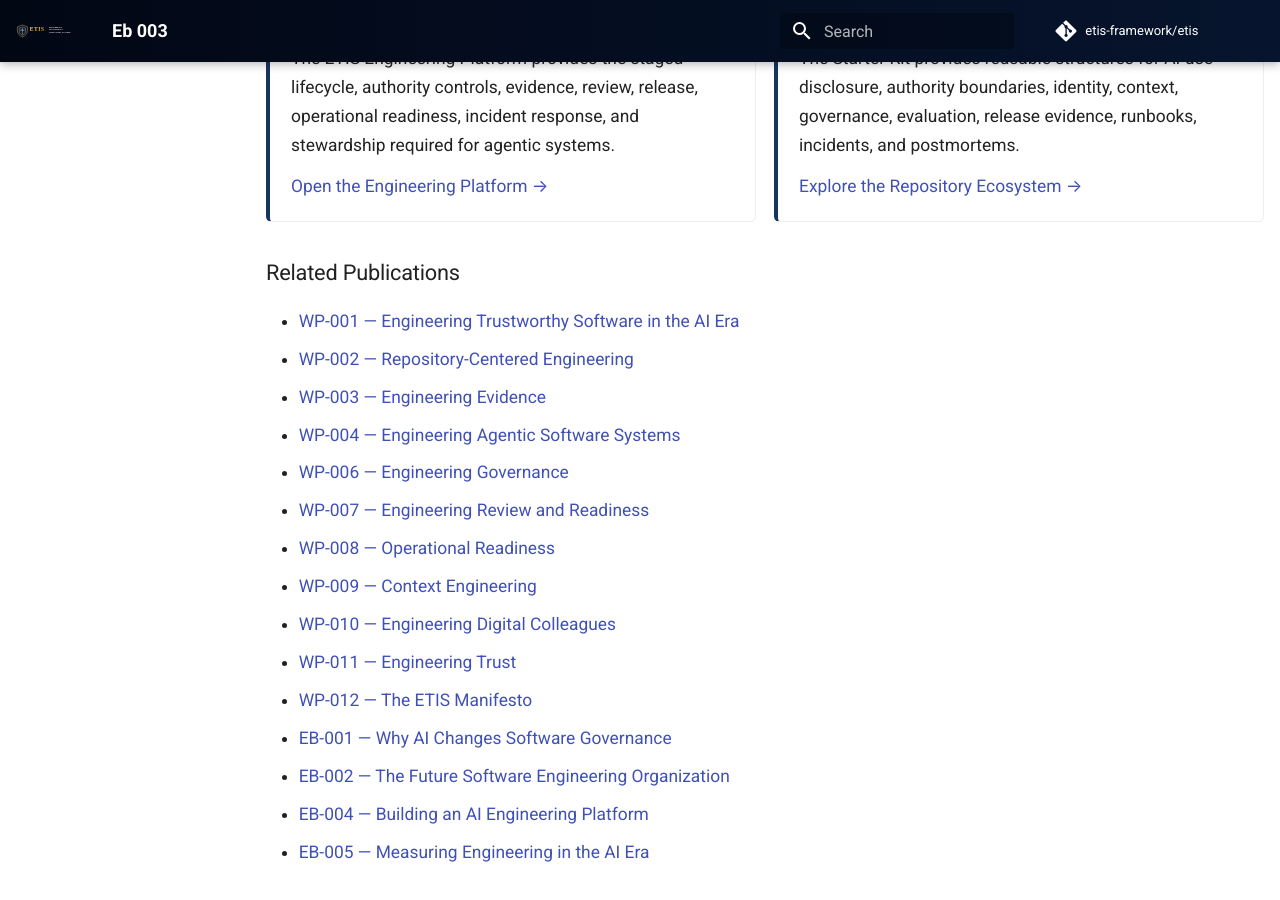
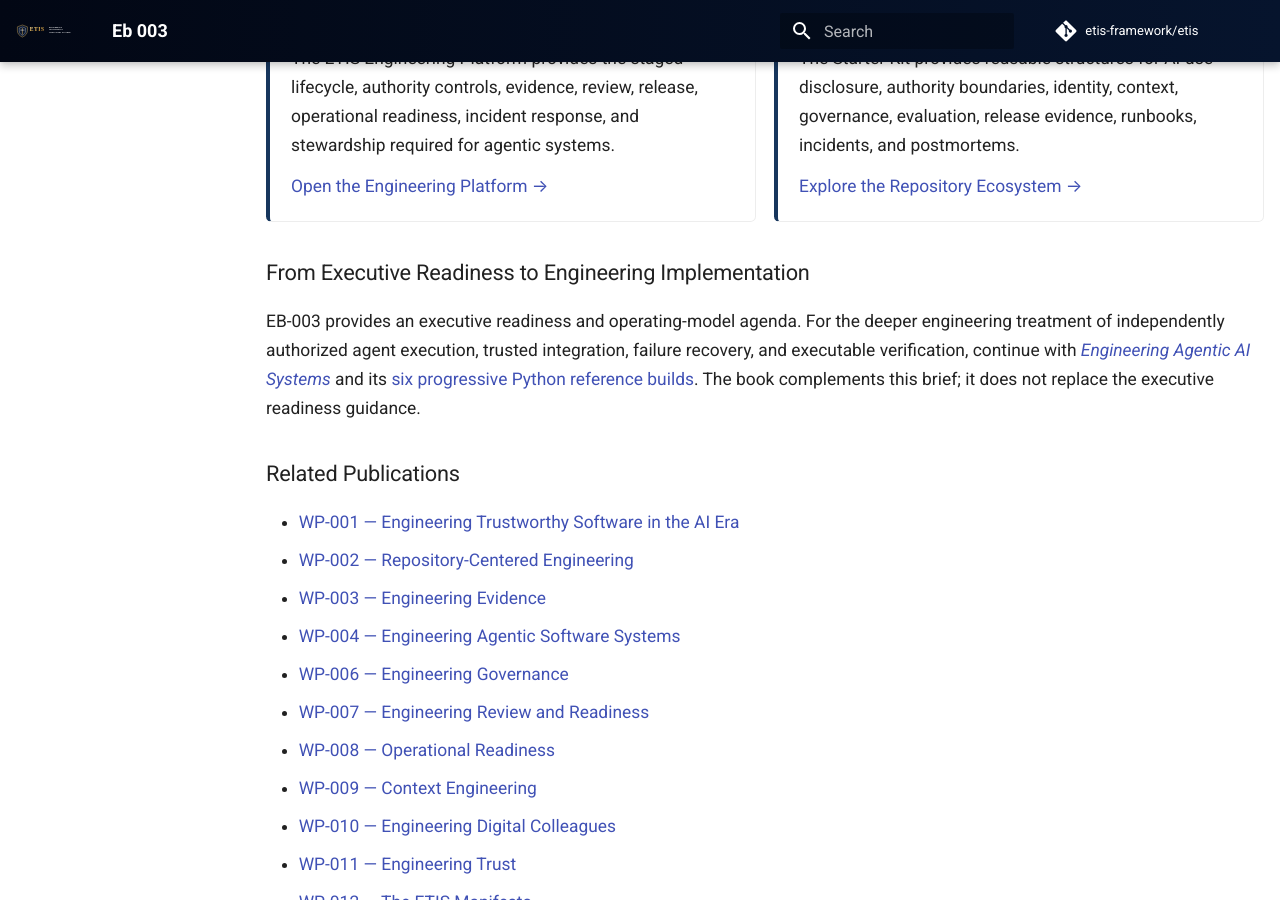
Before and after one commit to etis-framework/etis, an MkDocs documentation site: the page built from docs/publications/executive-briefs/eb-003.md, in a window 1280 px wide and 900 px high, scrolled down 3713 px. Built offline with MkDocs 1.6.1 and Material for MkDocs 9.7.7, drawn with Linux system fonts in a browser that asks for light colours; comment, search, counter and statistics services are not loaded.

Commit message:
docs: refine ETIS publication pathways and Agentic AI discovery (#53)

```diff
--- a/docs/publications/executive-briefs/eb-003.md
+++ b/docs/publications/executive-briefs/eb-003.md
@@ -143,6 +143,10 @@ After reading it, you should be able to:
   </section>
 </div>
 
+### From Executive Readiness to Engineering Implementation
+
+EB-003 provides an executive readiness and operating-model agenda. For the deeper engineering treatment of independently authorized agent execution, trusted integration, failure recovery, and executable verification, continue with [*Engineering Agentic AI Systems*](../../Books/agentic-ai/index.md) and its [six progressive Python reference builds](../../Books/agentic-ai/companion-resources.md). The book complements this brief; it does not replace the executive readiness guidance.
+
 ### Related Publications
 
 - [WP-001 — Engineering Trustworthy Software in the AI Era](../white-papers/wp-001.md)
```
Also changed, not shown: docs/Books/agentic-ai/companion-resources.md (+2 -0 lines), docs/Books/agentic-ai/index.md (+2 -0 lines), docs/index.md (+1 -1 lines), docs/publications/executive-briefs/index.md (+1 -1 lines), docs/publications/white-papers/wp-009.md (+2 -0 lines).
